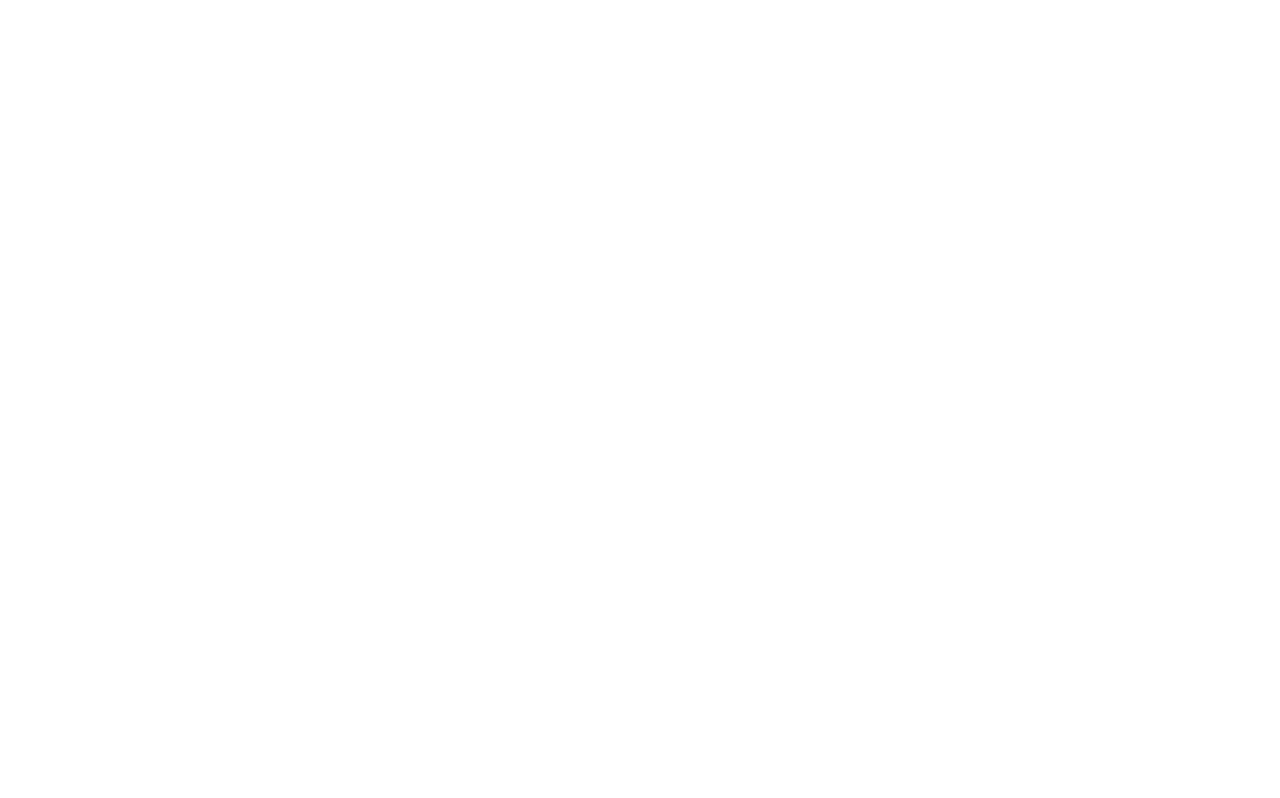
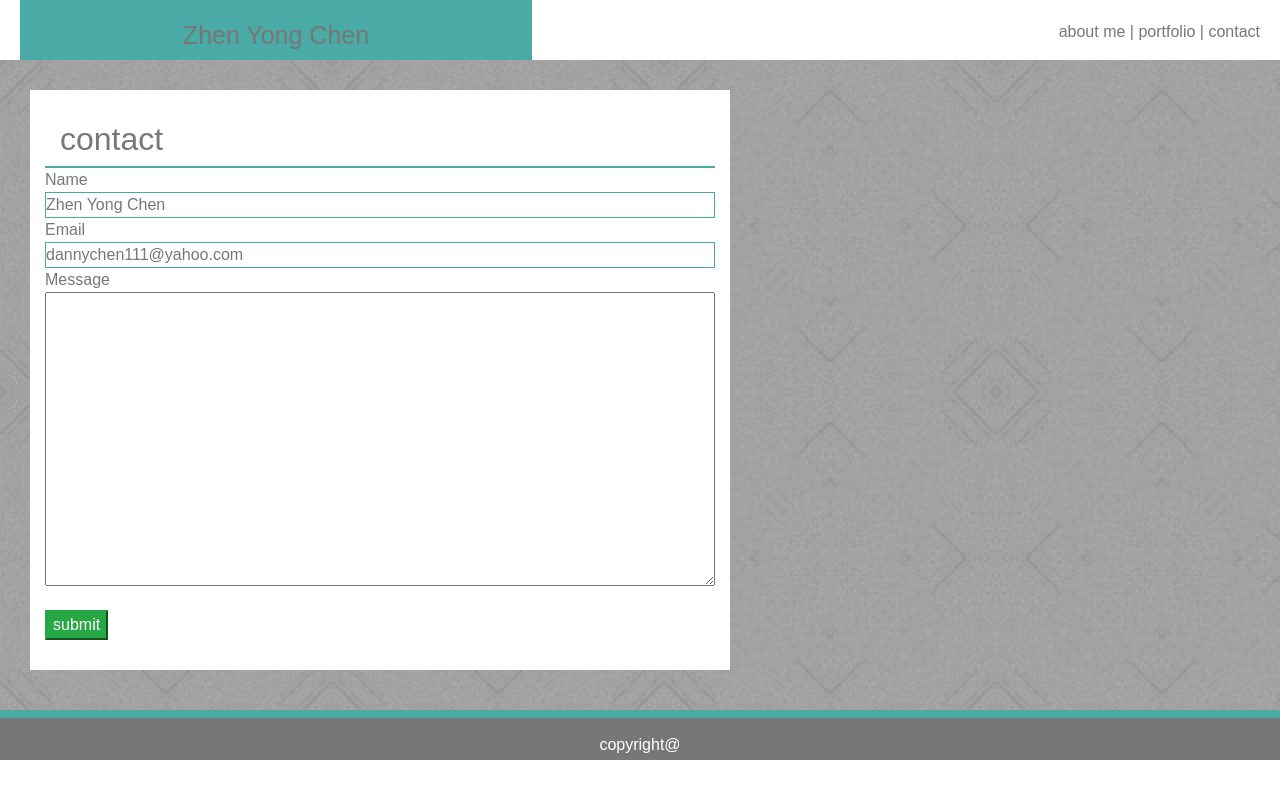
Before and after one commit to Chen3337/chen3337.github.io, a plain HTML site: page homework2/contact.html in a window 1280 px wide. Drawn offline with nearby package versions, Linux system fonts and the light colour scheme.

Commit message:
finished contact html page added a readme page

```diff
--- a/homework2/assets/css/style1.css
+++ b/homework2/assets/css/style1.css
@@ -0,0 +1,98 @@
+/* change to everything */
+*{
+    box-sizing: border-box;
+    font-family: 'Arial', 'Helvetica Neue', Helvetica, sans-serif;
+    color: #777777;
+}
+/* change to the navbar */
+nav{
+    display: inline-block;
+    background-color: #ffffff;
+    width: 100%;
+    height: 60px;
+
+}
+/* the links to other html page div */
+.links{
+    float: right;
+    text-align: center;
+    height: 60px;
+
+    padding: 20px;
+    position: relative; bottom: 60px;
+}
+/* the name div */
+#nametag{
+    padding-top: 20px;
+    text-align: center;
+    height: 60px;
+    width: 40%;
+    background-color: #4aaaa5;
+    margin-left: 20px;
+}
+/* change the name font size */
+h1{
+    font-size: 25px;
+}
+/* the background div */
+#allbodyarea{
+    width: 100%;
+    background-image: url("../image/backgroundimg.png");
+    height: 650px;
+    padding: 20px;
+}
+/* this the information class container div */
+#infoarea{
+    background-color: #ffffff;
+    width: 700px;
+    float: left;
+    padding: 30px;
+    margin: 10px;
+}
+/* this is the title in the content */
+#contenttitle{
+    border-bottom: solid 2px #4aaaa5;
+    margin: auto;
+}
+
+/* footer */
+footer{
+    border-top: 8px solid #4aaaa5;
+    background-color: #777777;
+    height: 50px;
+    text-align: center;
+    color: #ffffff;
+    padding: 15px;
+
+}
+/* this change the links */
+a{
+    color: #777777;
+    text-decoration: none;
+}
+.info{
+    border: 1px solid #4aaaa5;
+    width: 100%;
+}
+textarea{
+    width: 100%;
+}
+/* this change the page by stack up nav tags when the screen is less than 767px */
+@media screen and (max-width: 767px) {
+    .links{
+        width: 100%;
+        height: 50px;
+        position: relative; bottom: 0px;
+    }
+    #nametag{
+        width: 100%;
+        height: 50px;
+        margin: 0px;
+
+    }
+    nav{
+        background-color: #ffffff;
+        height: 100px;
+    }
+
+}
--- a/homework2/contact.html
+++ b/homework2/contact.html
@@ -0,0 +1,58 @@
+<!DOCTYPE html>
+<HTML>
+    <head>
+        <!-- this is the link to the style sheets and title -->
+        <title>responsive portfolio</title>
+        <link rel="stylesheet" href="https://maxcdn.bootstrapcdn.com/bootstrap/4.0.0/css/bootstrap.min.css">
+        <link rel="stylesheet" href="assets/css/style1.css">
+    </head>
+    <body>
+        <!-- this is the navbar -->
+        <nav >
+            <!-- this is the name tag -->
+            <div id="nametag">
+                <h1>Zhen Yong Chen</h1>
+            </div>
+            <!-- this is the links to the other html pages -->
+            <div class="links">
+                <p><a href="index.html">about me  |</a>
+                <a href="portfolio.html">portfolio  |</a>
+                <a href="contact.html">contact</a></p>
+            </div>
+        </nav>
+
+        <!-- this is the body section -->
+        <section id="allbodyarea">
+            <!-- this is the container and it is the content area -->
+            <div class="container" id="infoarea">
+                <!-- this is the first row with the content title -->
+                <div class="row">
+                    <div class="col-md-12" id="contenttitle">
+                        <h2>contact</h2>
+                    </div>
+                </div>
+                <!-- second row this is the main information part -->
+                <div class="row">
+                    <div>Name</div>
+                    <div class="info">Zhen Yong Chen</div>
+                </div>
+                <div class="row">
+                    Email
+                    <div class="info">dannychen111@yahoo.com</div>
+                </div>
+                <div class="row">
+                    Message
+                    <textarea rows="12"></textarea>
+                </div>
+                <br>
+                <div class="row">
+                    <button class="btn-success">submit</button>
+                </div>
+            </div>
+        </section>
+        <!-- this is the footer -->
+        <footer>
+            copyright@
+        </footer>
+    </body>
+</HTML>
```
Also changed, not shown: homework2/assets/css/style.css (+4 -3 lines), homework2/index.html (+13 -3 lines), homework2/README.md (added).
